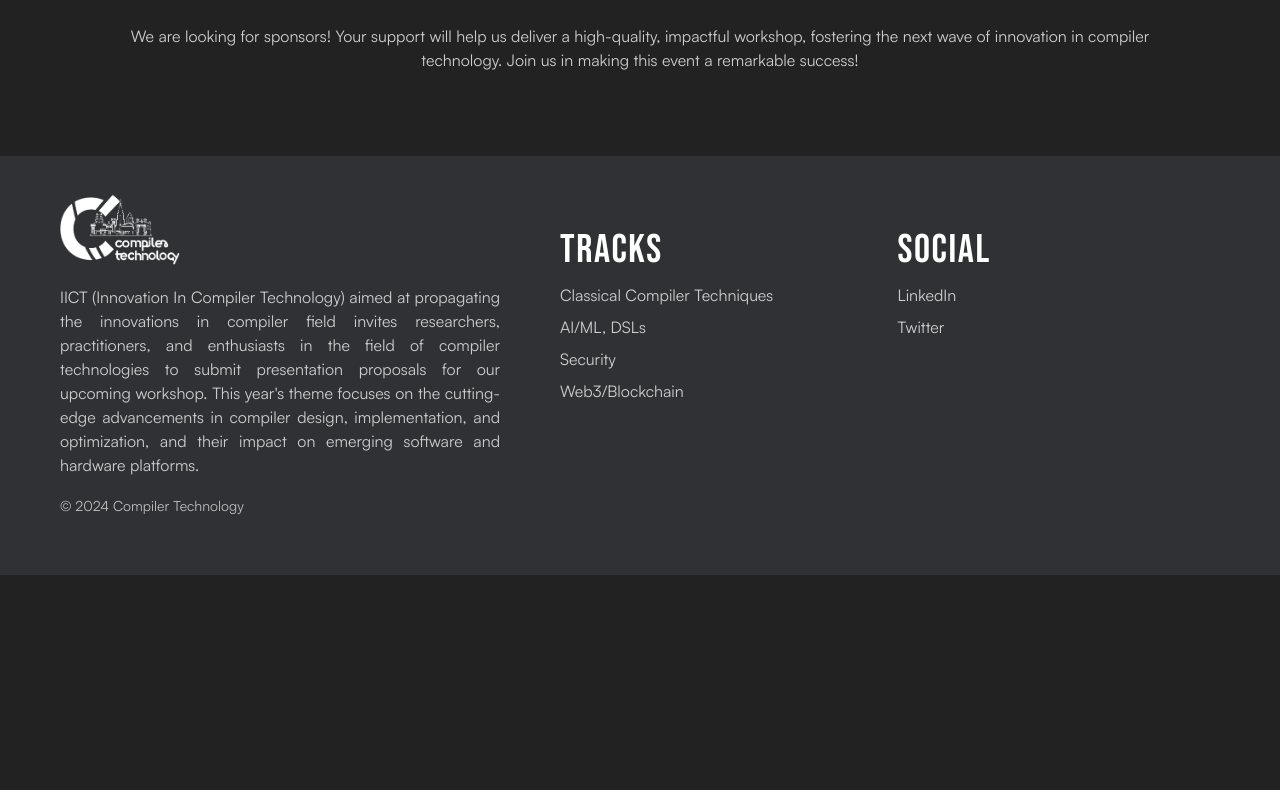
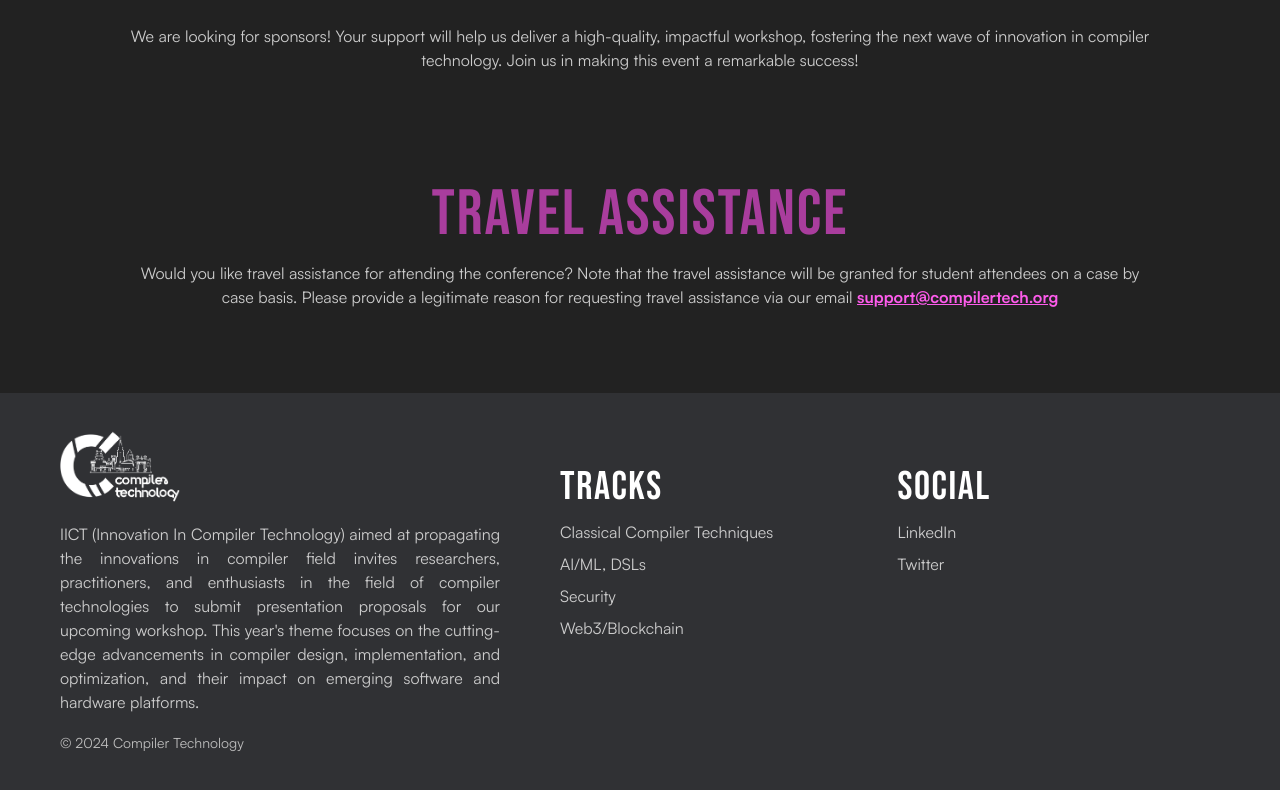
Before and after one commit to compilertech/compilertech-fe, a React (Vite) app: page / in a window 1280 px wide. Shown: the part 4402-5192 px from the top of the page. Before the commit the page ends 4977 px from the top, so only its background shows below. Built offline with nearby package versions, Linux system fonts and the light colour scheme.

Commit message:
Added travel assistance section

```diff
--- a/src/App.tsx
+++ b/src/App.tsx
@@ -12,6 +12,7 @@ import Organizer from "./components/Organizer";
 import Interests from "./components/Interests";
 import SubmissionReview from "./components/SubmissionReview";
 import Benefits from "./components/Benefits";
+import TravelAssistance from "./components/TravelAssitance";
 import Footer from "./components/Footer";
 import { useThemeDetector } from "./utils/detectBrowserTheme";
 function App() {
@@ -59,6 +60,7 @@ function App() {
           <SubmissionReview />
           <Benefits />
           <Sponsors />
+          <TravelAssistance />
           <Footer />
         </Main>
       </Wrapper>
--- /dev/null
+++ b/src/components/TravelAssitance.tsx
@@ -0,0 +1,76 @@
+import React from "react";
+import styled from "styled-components";
+import { MOBILE_BREAKPOINT, TABLET_BREAKPOINT } from "../styles/GlobalStyle";
+
+const TravelAssistance: React.FC = () => {
+  return (
+    <Section id="sponsors">
+      <Title>Travel Assistance</Title>
+      <Description>
+        Would you like travel assistance for attending the conference? Note that
+        the travel assistance will be granted for student attendees on a case by
+        case basis. Please provide a legitimate reason for requesting travel
+        assistance via our email{" "}
+        <Email href="mailto:support@compilertech.org?subject=Request%20for%20travel%20assistance">
+          support@compilertech.org
+        </Email>
+      </Description>
+    </Section>
+  );
+};
+
+const Section = styled.section`
+  flex-direction: column;
+  align-items: center;
+  justify-content: space-around;
+  height: auto;
+  margin-top: 7.5rem;
+  padding: 0 11.75rem;
+  @media (min-width: ${MOBILE_BREAKPOINT}) and (max-width: ${TABLET_BREAKPOINT}) {
+    padding: 0 4rem;
+    margin-top: 5rem;
+  }
+  @media (max-width: ${MOBILE_BREAKPOINT}) {
+    width: 90%;
+    padding: 0;
+    margin-top: 3.75rem;
+  }
+`;
+
+const Title = styled.p`
+  font-family: "Bebas Neue", sans-serif;
+  font-size: clamp(38px, 5vw, 64px);
+  font-weight: 400;
+  letter-spacing: 2px;
+  margin-bottom: 3.75rem;
+  text-align: left;
+  color: ${({ theme }) => theme.primary};
+  @media (max-width: ${TABLET_BREAKPOINT}) {
+    margin-bottom: 0.5rem;
+  }
+`;
+
+const Description = styled.p`
+  font-family: "Satoshi", sans-serif;
+  text-align: center;
+  font-size: 16px;
+  font-weight: 400;
+  line-height: 24px;
+  text-align: justify;
+  color: ${({ theme }) => theme.lightText};
+  text-align: center;
+  margin-bottom: 3.75rem;
+  @media (max-width: ${TABLET_BREAKPOINT}) {
+    margin-bottom: 1.5rem;
+    text-align: center;
+  }
+`;
+
+const Email = styled.a`
+  color: ${({ theme }) => theme.primary};
+  font-weight: bold;
+  filter: brightness(${({ theme }) => (theme.text === "#FFF" ? 1.5 : 1.1)});
+  font-decoration: none;
+`;
+
+export default TravelAssistance;
--- a/src/components/shared/Modal.tsx
+++ b/src/components/shared/Modal.tsx
@@ -43,7 +43,7 @@ const Modal: React.FC<ModalProps> = ({ title, description, onClose }) => {
     })
       .then(() => {
         setIsLoading(false);
-        // TODO
+        // TODO TODO
         alert("Success!");
         setFormState(defaultForm);
       })
```
